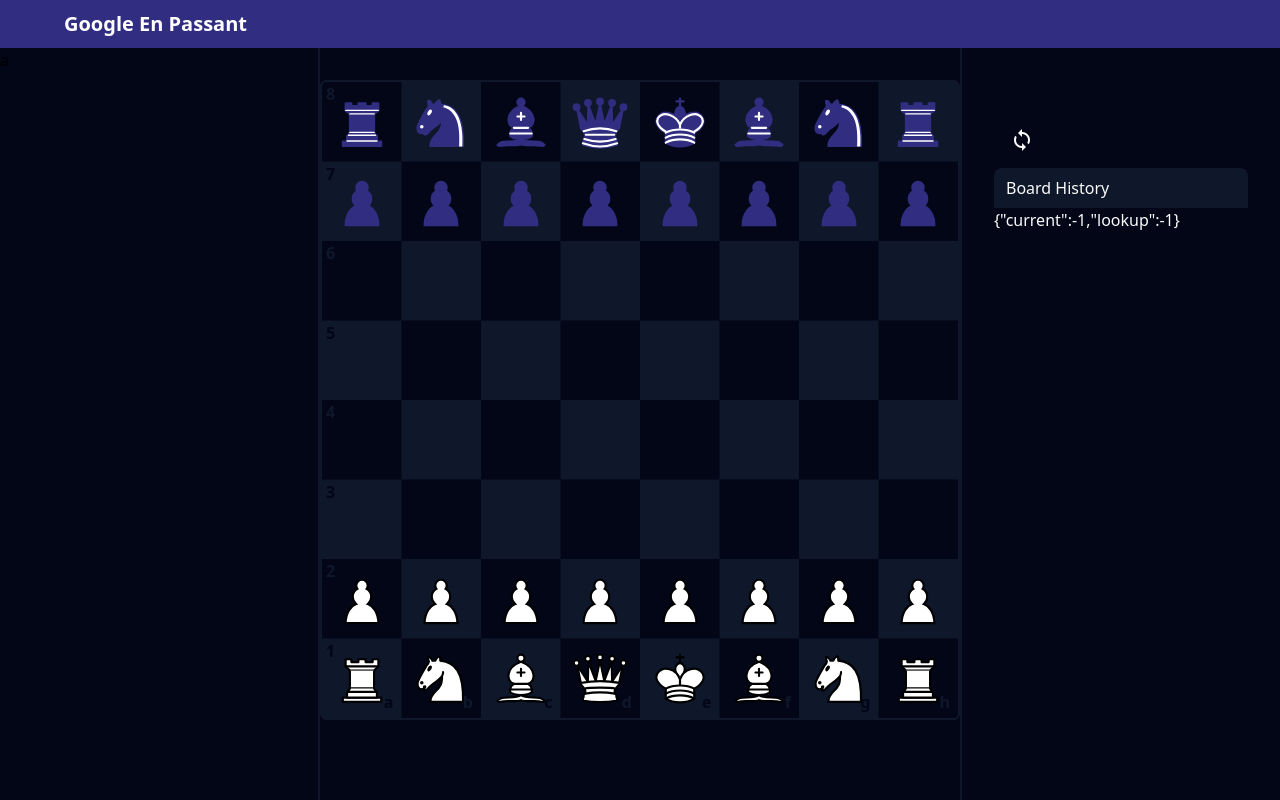
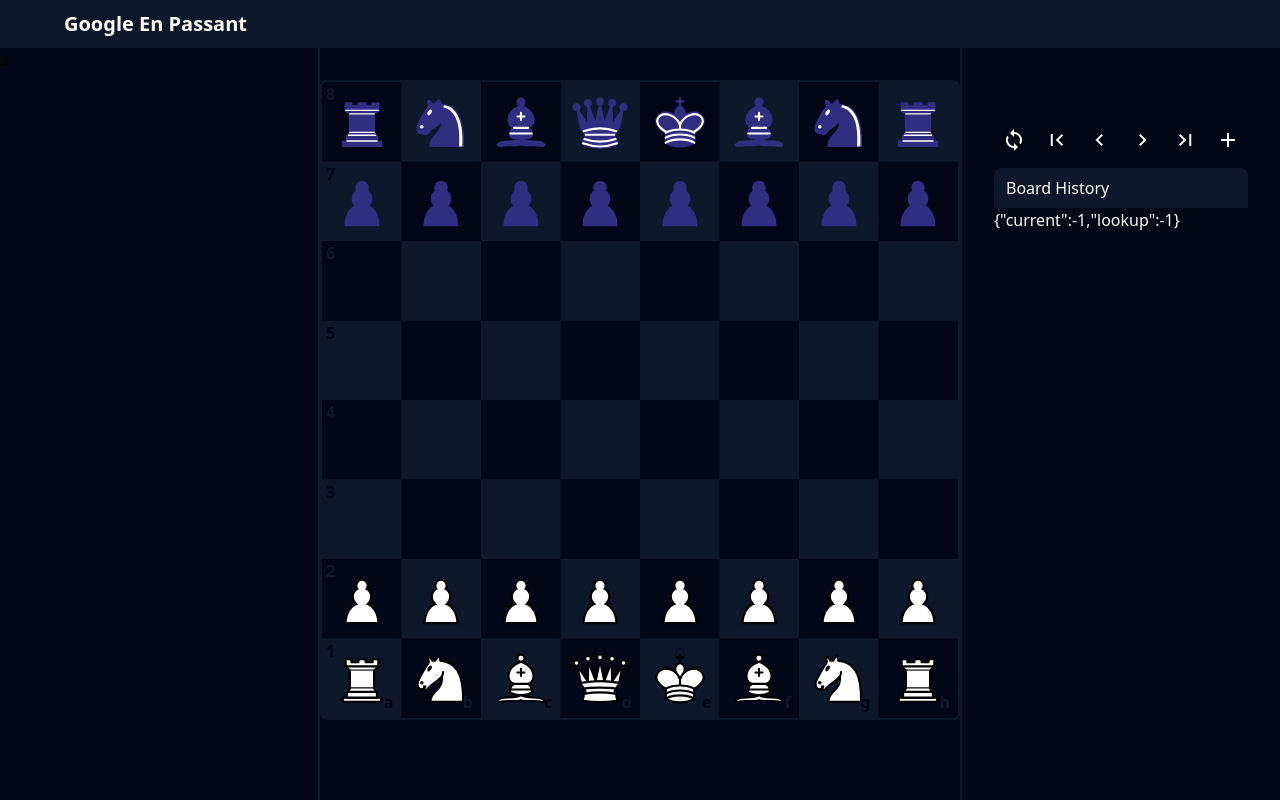
Before and after one commit to reyhaonan/chesss, a SvelteKit app: page / in a window 1280 px wide. Built offline with nearby package versions, Linux system fonts and the light colour scheme.

Commit message:
board lookup

```diff
--- a/src/components/ControlBar.svelte
+++ b/src/components/ControlBar.svelte
@@ -1,12 +1,39 @@
-<div class="w-full p-2">
+<div class="w-full py-2 flex justify-between">
   <Button on:click={flip}>
     <span class="material-icons">sync</span>
+  </Button>
+  <Button on:click={() => boardLookup.firstPage()}>
+    <span class="material-icons">
+      first_page
+    </span>
+  </Button>
+  <Button on:click={() => boardLookup.prevPage()}>
+    <span class="material-icons">
+      navigate_before
+    </span>
+  </Button>
+  <Button on:click={() => boardLookup.nextPage()}>
+    <span class="material-icons">
+      navigate_next
+    </span>
+  </Button>
+  <Button on:click={() => boardLookup.lastPage()}>
+    <span class="material-icons">
+      last_page
+    </span>
+  </Button>
+  <Button>
+    <span class="material-icons">
+      add
+    </span>
   </Button>
 </div>
 
 <script lang="ts">
   import Button from "./Button.svelte";
   import flipBoard from "$stores/FlipBoard"
+  import boardLookup from "$stores/BoardLookup";
+
 
   const flip = () => {
     flipBoard.switchValue()
--- a/src/components/Navbar.svelte
+++ b/src/components/Navbar.svelte
@@ -1,3 +1,3 @@
-<div class="h-12 bg-indigo-900 fixed top-0 left-0 w-full z-50 flex items-center px-16">
+<div class="h-12 bg-slate-900 fixed top-0 left-0 w-full z-50 flex items-center px-16">
   <a href="/" class="font-bold text-xl text-white">Google En Passant</a>
 </div>
--- a/src/components/Tile.svelte
+++ b/src/components/Tile.svelte
@@ -25,7 +25,7 @@
       <div class="w-1/3 bg-indigo-800/30 rounded-full aspect-square absolute-center"></div>
     {/if}
   {:else if highlightLastMove}
-    <div class="absolute inset-0 bg-amber-500/20">
+    <div class="absolute inset-0 bg-amber-500/10">
 
     </div>
   {/if}
--- a/src/routes/+page.svelte
+++ b/src/routes/+page.svelte
@@ -1,5 +1,6 @@
 
 <ProfileSection/>
+{#if $boardLookup.current === $boardLookup.lookup}
 	<Board>
 		<div class="absolute inset-0 grid grid-cols-8 grid-rows-8" id="board">
 			{#each boardToUse as index}
@@ -75,6 +76,26 @@
 			</li>
 		</div> -->
 	</Board>
+
+	{:else}
+
+	<Board>
+		<div class="absolute inset-0 grid grid-cols-8 grid-rows-8" id="board">
+			{#each boardToUse as index}
+					<Tile
+						pieceNumber={$moveHistory[$boardLookup.lookup].newBoardArray.get(index)}
+						highlightLastMove={$moveHistory[$boardLookup.lookup].lastMove.some(e => e === index)}
+						highlightForMoveSuggestion={false}
+						highlightSelectedTile={false}
+						turn={$moveHistory[$boardLookup.lookup].turn}
+
+						debugIndex={index}
+					/>
+			{/each}
+		</div>
+	</Board>
+
+{/if}
 
 
 <svelte:window on:beforeunload={() => reject()}/>
--- a/src/stores/BoardLookup.ts
+++ b/src/stores/BoardLookup.ts
@@ -1,5 +1,34 @@
 import { writable } from 'svelte/store'
 
-const boardLookup = writable({current:-1, lookup: -1})
+const store = ()=>{
+  const {subscribe, set, update} = writable({current:-1, lookup: -1})
+
+
+  const firstPage = () => update(currentBoardLookup => {
+    let {current, lookup} = currentBoardLookup
+    return {current, lookup: 0 }
+  })
+
+  const prevPage = () => update(currentBoardLookup => {
+    let {current, lookup} = currentBoardLookup
+    if(lookup === 0)return currentBoardLookup
+    return {current, lookup: lookup - 1}
+  })
+
+  const nextPage = () => update(currentBoardLookup => {
+    let {current, lookup} = currentBoardLookup
+    if(current === lookup)return currentBoardLookup
+    return {current, lookup: currentBoardLookup.lookup + 1}
+  })
+
+  const lastPage = () => update(currentBoardLookup => {
+    let {current, lookup} = currentBoardLookup
+    return {current, lookup: current }
+  })
+
+  return {subscribe, set, update, nextPage, prevPage, firstPage, lastPage}
+}
+
+const boardLookup = store()
 
 export default boardLookup
```
Lines whose indentation alone changed are shown as unchanged.
